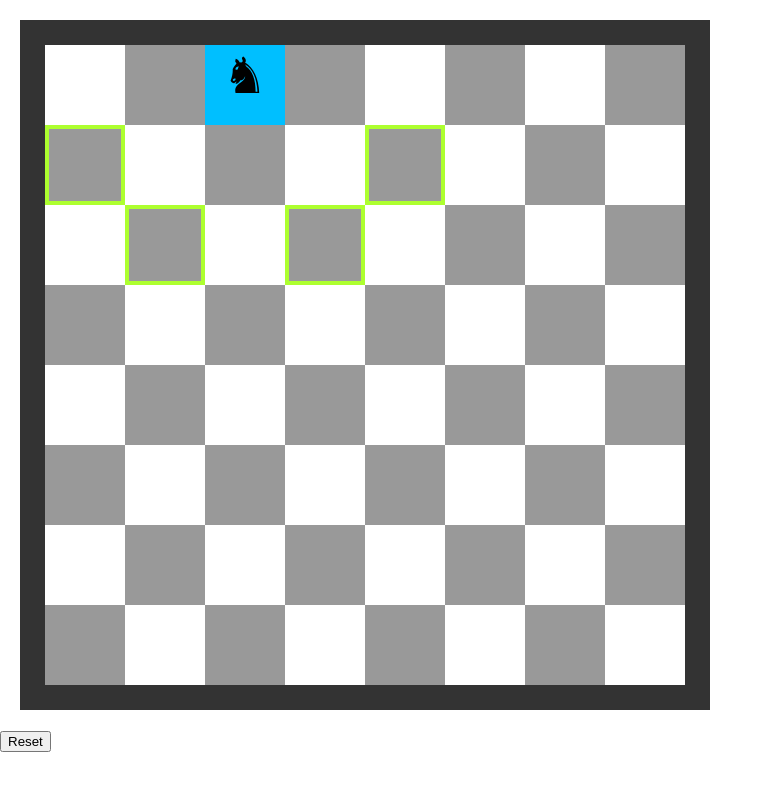
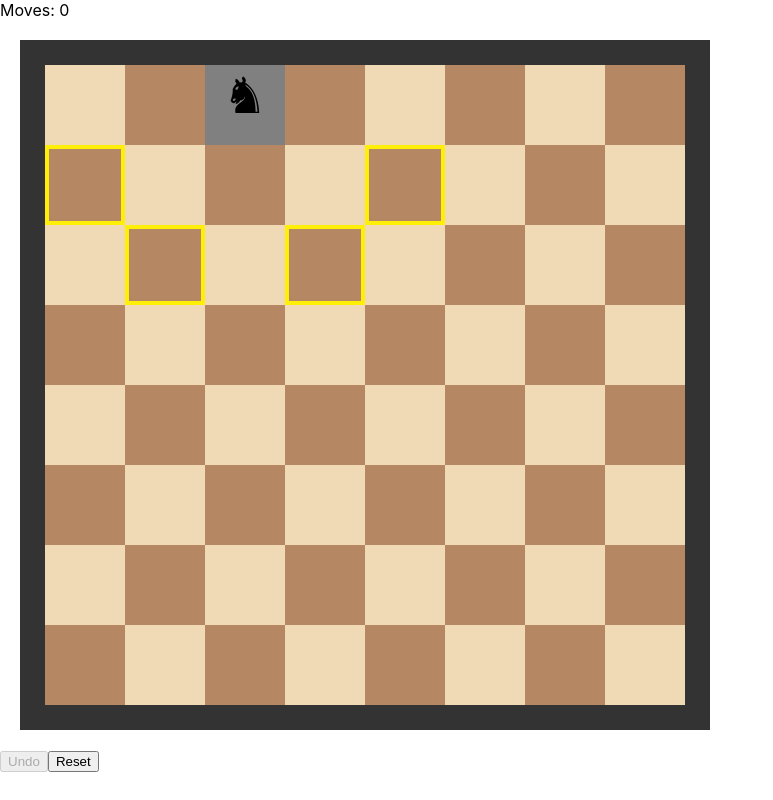
Before and after one commit to showerbeer/knights-tour, a React (Create React App) app: page / in a window 1280 px wide. Shown: the whole page, without its empty margins (0-773 px from the left). Built offline with nearby package versions, Linux system fonts and the light colour scheme.

Commit message:
Change colours. Add Undo button

```diff
--- a/src/App.css
+++ b/src/App.css
@@ -5,34 +5,29 @@
   border: 25px solid #333;
 }
 
-.black {
+.square {
   box-sizing: border-box;
   float: left;
   width: 80px;
   height: 80px;
-  background-color: #999;
   font-size: 50px;
   text-align: center;
   display: table-cell;
   vertical-align: middle;
 }
 
+.black {
+  background-color: #b58863;
+}
+
 .white {
-  box-sizing: border-box;
-  float: left;
-  width: 80px;
-  height: 80px;
-  background-color: #fff;
-  font-size: 50px;
-  text-align: center;
-  display: table-cell;
-  vertical-align: middle;
+  background-color: #f0d9b5;
 }
 
 .potential {
-  border: 4px solid greenyellow;
+  border: 4px solid rgb(255, 238, 5);
 }
 
 .visited {
-  background: deepskyblue !important;
+  background-color: grey;
 }
--- a/src/App.js
+++ b/src/App.js
@@ -26,10 +26,10 @@ class App extends Component {
 
   initGame() {
     return {
+      board: this.initBoard(STARTING_SQUARE),
       numMoves: 0,
-      moves: [],
-      currentKnightPosition: STARTING_SQUARE,
-      board: this.initBoard(STARTING_SQUARE)
+      moves: [STARTING_SQUARE],
+      currentSquare: STARTING_SQUARE
     };
   }
 
@@ -38,10 +38,26 @@ class App extends Component {
       const board = JSON.parse(JSON.stringify(this.state.board));
       board[square].visited = true;
       this.setState({
-        currentKnightPosition: square,
-        board: [...board]
+        board,
+        currentSquare: square,
+        moves: [...this.state.moves, square],
+        numMoves: this.state.numMoves + 1
       });
     }
+  }
+
+  handleUndoClick() {
+    const prevSquare = this.state.moves[this.state.moves.length - 2];
+    const board = JSON.parse(JSON.stringify(this.state.board));
+    const moves = [...this.state.moves];
+    moves.pop();
+    board[this.state.currentSquare].visited = false;
+    this.setState({
+      board,
+      currentSquare: prevSquare,
+      moves,
+      numMoves: this.state.numMoves - 1
+    })
   }
 
   resetGame() {
@@ -52,12 +68,14 @@ class App extends Component {
   render() {
     return (
       <div className="App">
+        <span>Moves: {this.state.numMoves}</span>
         <Board
           handleSquareClick={this.handleSquareClick}
-          knightPos={this.state.currentKnightPosition}
+          knightPos={this.state.currentSquare}
           board={this.state.board}
         />
         <div>
+          <button onClick={this.handleUndoClick.bind(this)} disabled={this.state.numMoves < 1}>Undo</button>
           <button onClick={this.resetGame.bind(this)}>Reset</button>
         </div>
       </div>
--- a/src/Board.js
+++ b/src/Board.js
@@ -9,7 +9,7 @@ const Board = (props) => {
     <div className="chessboard">
       {board.map(square => {
         const isLegalMove = !square.visited && arrayIncludes(legalMoves, square.squareNumber);
-        const className = `${square.colour} ${isLegalMove ? 'potential' : ''} ${square.visited ? 'visited' : ''}`
+        const className = `square ${square.visited ? 'visited' : square.colour} ${isLegalMove && 'potential'}`
         return (
           <div
             onClick={handleSquareClick(isLegalMove, square.squareNumber)}
```
